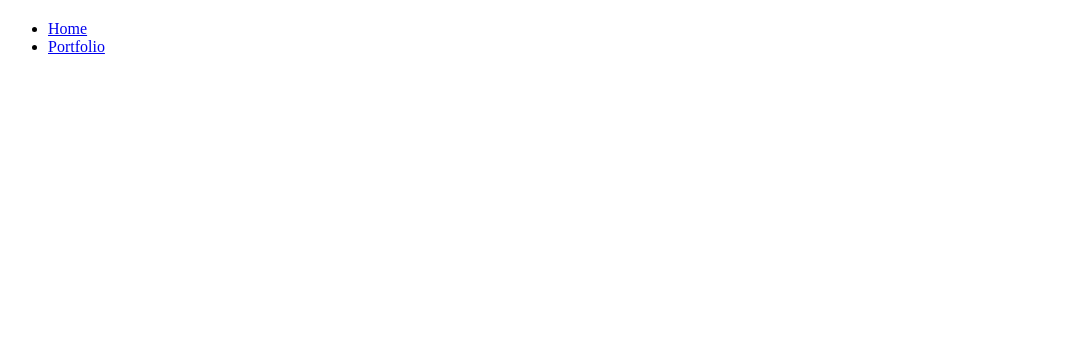
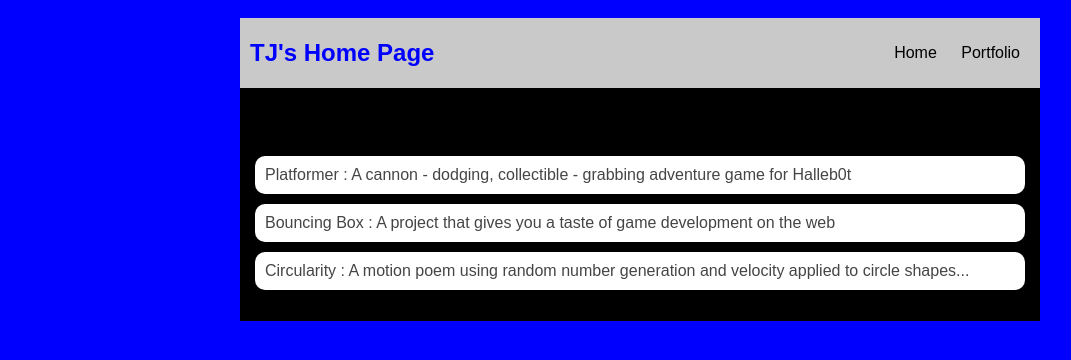
Before and after one commit to TyrusLombard/TyrusLombard.github.io, a plain HTML site: page portfolio.html in a window 1280 px wide. Shown: the whole page, without its empty margins (0-1071 px from the left). Drawn offline with Linux system fonts and the light colour scheme.

Commit message:
add portfolio.html file

```diff
--- a/portfolio.html
+++ b/portfolio.html
@@ -1,14 +1,15 @@
 <!DOCTYPE HTML>
 <html>
+
 <head>
   <title>Tyrus's website</title>
+  <link rel="stylesheet" href="style.css">
 </head>
 
 <body>
   <div id="all-contents">
-        <div id="all-contents">
     <nav>
-              <h1></h1>
+      <h1>TJ's Home Page</h1>
       <ul id="nav-ul">
         <li class="nav-li">
           <a class="nav-a" href="index.html">Home</a>
@@ -18,7 +19,20 @@
         </li>
       </ul>
     </nav>
+    <main>
+      <div class="content">
+        <h1>Portfolio</h1>
+        <ul id="portfolio">
+          <li><a href="projects/platformer/">Platformer : A cannon - dodging, collectible - grabbing adventure game for
+              Halleb0t</a></li>
+          <li><a href="projects/bouncing-box/">Bouncing Box : A project that gives you a taste of game development on
+              the web </a></li>
+          <li><a href="projects/circularity/">Circularity : A motion poem using random number generation and velocity
+              applied to circle shapes...</a></li>
+        </ul>
       </div>
+    </main>
   </div>
 </body>
+
 </html>
--- a/style.css
+++ b/style.css
@@ -1,6 +1,6 @@
 body {
-    background: rgb(125, 198, 205);
-    color: rgb(45, 45, 45);
+    background: rgb(0, 0, 255);
+    color: rgb(255, 255, 255);
     padding: 10px;
     font-family: arial;
 }
@@ -11,7 +11,7 @@ body {
 
 /* navigation menu */
 nav {
-    background: rgb(239, 80, 41);
+    background: rgb(201, 201, 201);
    margin: 0 auto;
     display: flex;
     padding: 10px;
@@ -19,7 +19,7 @@ nav {
 h1 {
     display: flex;
     align-items: center;
-    color: white;
+    color: rgb(0, 0, 255);
     flex: 1;
     margin: 0;
 }
@@ -32,12 +32,12 @@ h1 {
 }
 a {
     text-decoration: none;
-    color: #fff;
+    color: #000000;
 }
 
 /* main container area beneath menu */
 main {
-    background: rgb(245, 238, 219);
+    background: rgb(0, 0, 0);
     display: flex;
 }
 .sidebar {
@@ -54,7 +54,7 @@ main {
 
          /* portfolio styles */
          .content h1 {
-            color: black;
+            color: rgb(0, 0, 0);
         }
 
         #portfolio {
```
Lines whose indentation alone changed are shown as unchanged.
